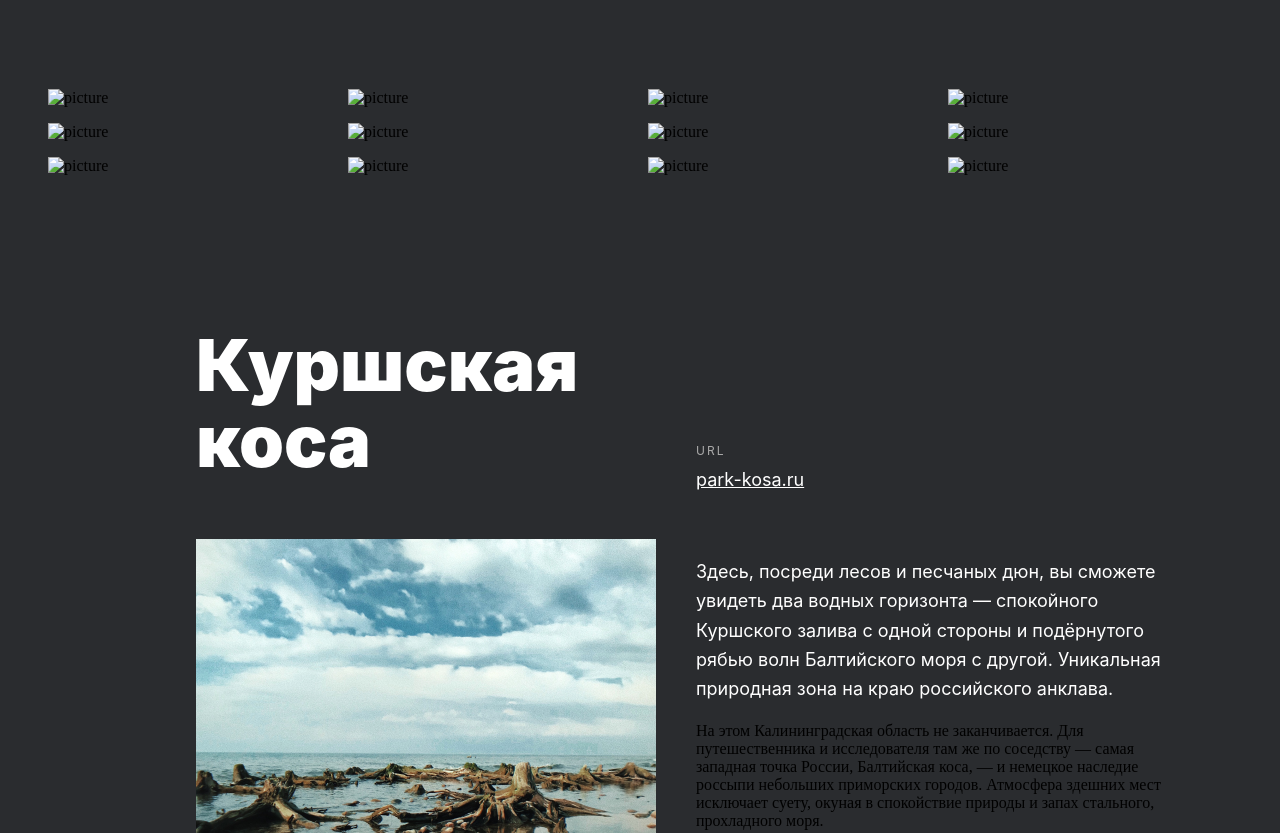
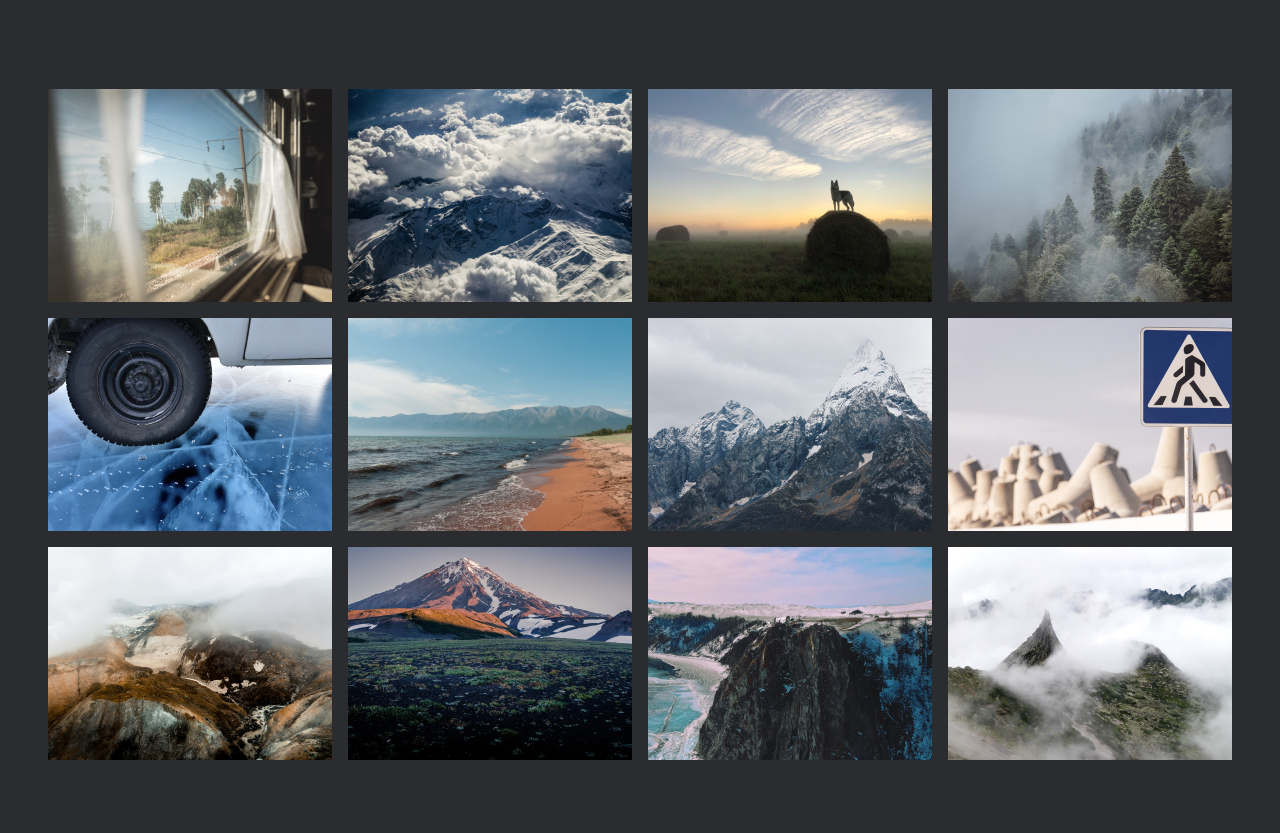
Before and after one commit to 12Nikita09/miniproject, a plain HTML site: page index.html in a window 1280 px wide. Shown: the part 1519-2352 px from the top of the page. Drawn offline with Linux system fonts and the light colour scheme; the site is published under a folder, as on GitHub Pages, so addresses that start at the root find nothing.

Commit message:
rename img

```diff
--- a/blocks/cover/cover.css
+++ b/blocks/cover/cover.css
@@ -1,5 +1,5 @@
 .cover {
-    background-image: url('/img/background.png');
+    background-image: url('./img/background.png');
     color: white;
     width: 1184px;
     height: 740px;
--- a/index.html
+++ b/index.html
@@ -20,7 +20,7 @@
         <p class="leadSubtitle">
           Настоящая страна не в выпусках новостей, а здесь.
         </p>
-        <img src="img/__image.png" class="leadImage" alt="Девушка в поезде" />
+        <img src="./img/image.png" class="leadImage" alt="Девушка в поезде" />
         <p class="leadCaption">ваша полка - верхняя</p>
       </section>
       <section class="intro">
@@ -50,18 +50,18 @@
         </ul>
       </section>
       <section class="photo-grid">
-        <img class="photo-gridItem" src="/img/item1.png" alt="picture" />
-        <img class="photo-gridItem" src="/img/item2.png" alt="picture" />
-        <img class="photo-gridItem" src="/img/item3.png" alt="picture" />
-        <img class="photo-gridItem" src="/img/item4.png" alt="picture" />
-        <img class="photo-gridItem" src="/img/item5.png" alt="picture" />
-        <img class="photo-gridItem" src="/img/item6.png" alt="picture" />
-        <img class="photo-gridItem" src="/img/item7.png" alt="picture" />
-        <img class="photo-gridItem" src="/img/item8.png" alt="picture" />
-        <img class="photo-gridItem" src="/img/item9.png" alt="picture" />
-        <img class="photo-gridItem" src="/img/item10.png" alt="picture" />
-        <img class="photo-gridItem" src="/img/item11.png" alt="picture" />
-        <img class="photo-gridItem" src="/img/item12.png" alt="picture" />
+        <img class="photo-gridItem" src="./img/item1.png" alt="picture" />
+        <img class="photo-gridItem" src="./img/item2.png" alt="picture" />
+        <img class="photo-gridItem" src="./img/item3.png" alt="picture" />
+        <img class="photo-gridItem" src="./img/item4.png" alt="picture" />
+        <img class="photo-gridItem" src="./img/item5.png" alt="picture" />
+        <img class="photo-gridItem" src="./img/item6.png" alt="picture" />
+        <img class="photo-gridItem" src="./img/item7.png" alt="picture" />
+        <img class="photo-gridItem" src="./img/item8.png" alt="picture" />
+        <img class="photo-gridItem" src="./img/item9.png" alt="picture" />
+        <img class="photo-gridItem" src="./img/item10.png" alt="picture" />
+        <img class="photo-gridItem" src="./img/item11.png" alt="picture" />
+        <img class="photo-gridItem" src="./img/item12.png" alt="picture" />
       </section>
       <section class="places">
         <div class="placesPlace">
@@ -73,7 +73,7 @@
             </div>
           </div>
           <div class="placesFlex-row">
-            <img src="img/image1.png" class="placesImage" alt="Куршская коса" title="Куршская коса" />
+            <img src="./img/image1.png" class="placesImage" alt="Куршская коса" title="Куршская коса" />
             <div class="placesParagraph">
               <p class="placesText">
                 Здесь, посреди лесов и песчаных дюн, вы сможете увидеть два
@@ -101,7 +101,7 @@
             </div>
           </div>
           <div class="placesFlex-row">
-            <img src="img/kolskiy.png" class="placesImage" alt="Кольский" title="Кольский" />
+            <img src="./img/kolskiy.png" class="placesImage" alt="Кольский" title="Кольский" />
             <div class="placesParagraph">
               <p class="placesText">
                 Почти весь полуостров находится за Полярным кругом. Саамская
@@ -129,7 +129,7 @@
             </div>
           </div>
           <div class="placesFlex-row">
-            <img src="img/Altai.png" class="placesImage" alt="Алтай" title="Алтай" />
+            <img src="./img/Altai.png" class="placesImage" alt="Алтай" title="Алтай" />
             <div class="placesParagraph">
               <p class="placesText">
                 Алтай — одно из красивейших мест в России. В первую очередь
@@ -157,7 +157,7 @@
             </div>
           </div>
           <div class="placesFlex-row">
-            <img src="img/WinterBaikal.png" class="placesImage" alt="Зимний Байкал" title="Зимний Байкал" />
+            <img src="./img/WinterBaikal.png" class="placesImage" alt="Зимний Байкал" title="Зимний Байкал" />
             <div class="placesParagraph">
               <p class="placesText">
                 Всем известен Байкал как крупнейшее озеро в мире. Многие также
@@ -184,7 +184,7 @@
             </div>
           </div>
           <div class="placesFlex-row">
-            <img src="img/Karelia.png" class="placesImage" alt="Карелия" title="Карелия" />
+            <img src="./img/Karelia.png" class="placesImage" alt="Карелия" title="Карелия" />
             <div class="placesParagraph">
               <p class="placesText">
                 Сибирь заканчивается не на Урале, а в Карелии: образующая
```
Also changed, not shown: img/image.png (renamed from img/__image.png).
